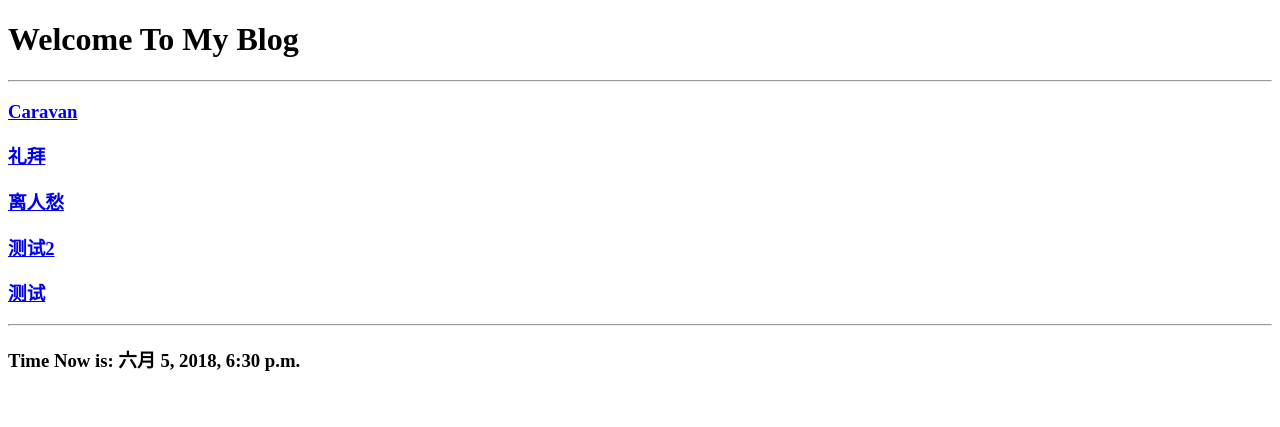
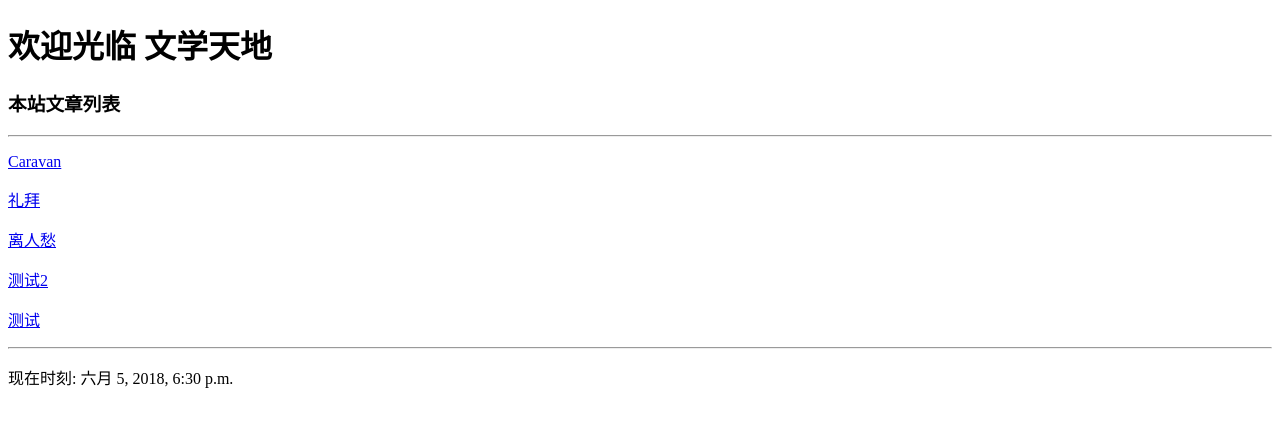
Before and after one commit to vanitas3/mblog, a Django app: page / in a window 1280 px wide. Shown: the top 427 px of the page. Run offline with Django 3.2, Linux system fonts and the light colour scheme; data comes from the database, SQL or seed files in the repository.

Commit message:
基本框架搭建好了，但是没有CSS和JS完善

```diff
--- a/templates/footer.html
+++ b/templates/footer.html
@@ -0,0 +1,8 @@
+<!-- footer.html -->
+{% block footer %}
+	{% if now %}
+	<p style='font-family:微软雅黑;'>现在时刻: {{now}}</p>
+	{% else %}
+	<p style='font-family:微软雅黑;'>本内容取自网络，如有侵权请来信告知下架  </p>
+	{% endif %}
+{% endblock %}
--- a/templates/header.html
+++ b/templates/header.html
@@ -0,0 +1,2 @@
+<!-- header.html -->
+<h1 style='font-family:微软雅黑;'>欢迎光临 文学天地</h1>
--- a/templates/index.html
+++ b/templates/index.html
@@ -1,20 +1,13 @@
 <!DOCTYPE html>
-<html>
-<head>
-	<meta charset='utf-8'>
-	<title>
-		Welcome To My Blog
-	</title>
-</head>
-<body>
-	<h1>Welcome To My Blog</h1>
-	<hr>
+{% extends 'base.html' %}
+{% block title %} 欢迎光临我的博客 {% endblock %}
+{% block headmessage %}
+	<h3 style='font-family:微软雅黑;'>本站文章列表</h3>
+{% endblock %}
+{% block content %}
 	{% for post in posts %}
-		<p style='font-family:微软雅黑;font-size:14pt;font-weight:bold;'>
+		<p style='font-family:微软雅黑;font-size:12t;font-weight=bold;'>
 			<a href='/post/{{post.slug}}'>{{post.title}}</a>
 		</p>
 	{% endfor %}
-	<hr>
-	<h3>Time Now is: {{ now }}</h3>
-</body>
-</html>
+{% endblock %}
```
Also changed, not shown: templates/post.html (+12 -18 lines).
